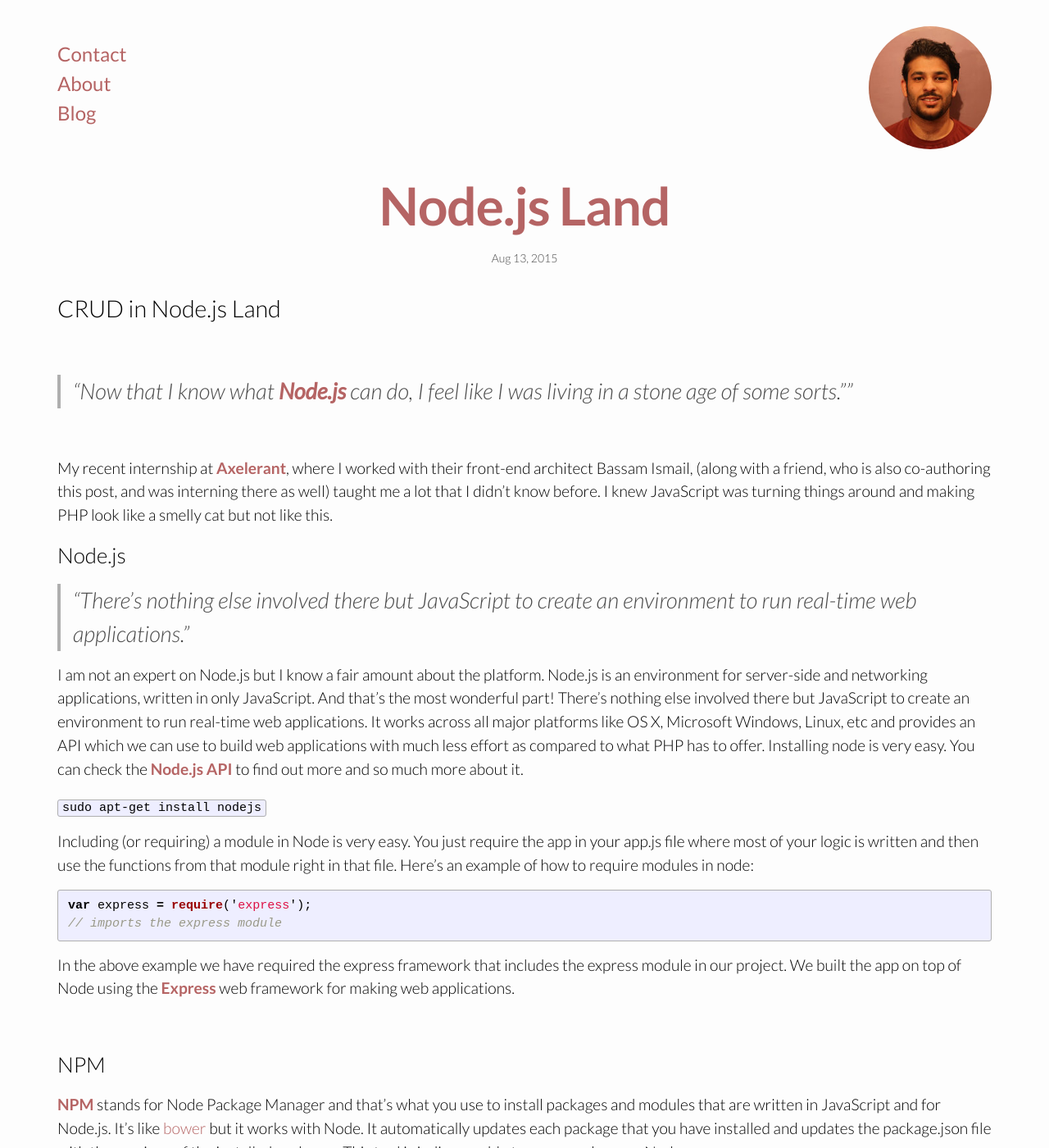
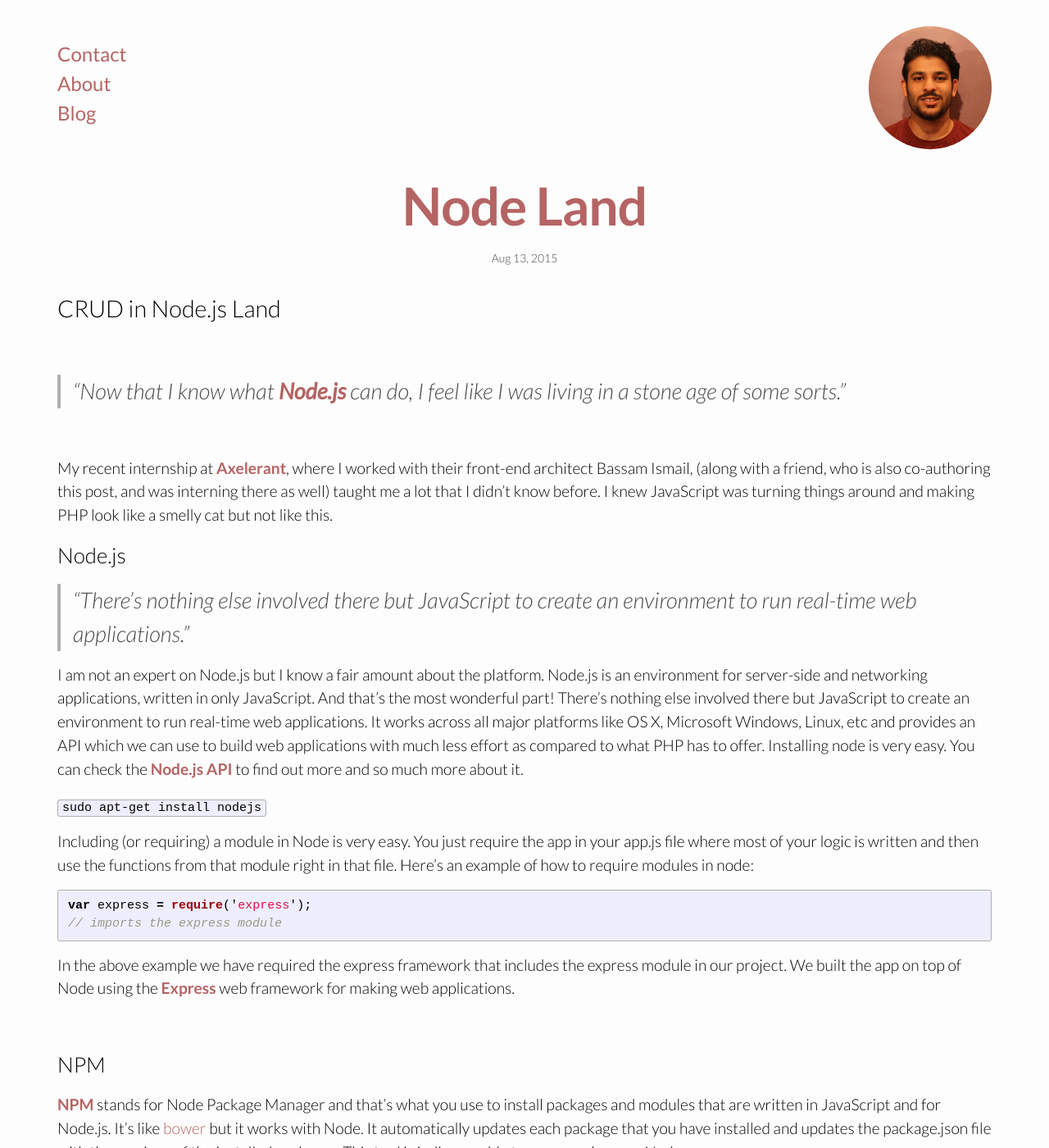
Before and after one commit to adamfredie/adamfredie.github.io, a Jekyll site: the page built from _posts/2015-08-21-Node.js-Land.markdown, in a window 1280 px wide and 1400 px high. Shown: the whole window at 82% size. Built offline with Jekyll 4.4.1, drawn with Linux system fonts in a browser that asks for light colours; some of the changed text lies outside the part shown.

```diff
--- a/_posts/2015-08-21-Node.js-Land.markdown
+++ b/_posts/2015-08-21-Node.js-Land.markdown
@@ -1,6 +1,6 @@
 ---
 layout: post
-title:  "Node.js Land"
+title:  "Node Land"
 date:   2015-08-13 17:06:28
 categories: review
 ---
@@ -8,7 +8,7 @@ categories: review
 
 <br />
 
->"Now that I know what **[Node.js](nodejs.org)** can do, I feel like I  was living in a stone age of some sorts.""
+>"Now that I know what **[Node.js](nodejs.org)** can do, I feel like I  was living in a stone age of some sorts."
 
 <br />
 
@@ -52,7 +52,7 @@ Installing packages using NPM was as simple as
 
 This will install the package in your current folder or you could use -g to install it globally.
 
-`npm install package-name`
+`npm install package-name -g`
 
 During the internship we used Node.js to create a full, working CRUD app and called the project Janus Blog (which we turned into a blogging app). Instead of using SASS, we used Stylus to style the front-end and the experience while writing code with Stylus was so much better and convenient than SASS. I am not talking about the negative effect of convenience where you get lazy and let the software do everything for you. What Stylus did was that it automatically made us write clean and better managed code. You cannot get that from SASS. That's the power of Stylus. The Python-like indentation seemed uncomfortable to me at first but after a while I started enjoying writing with it.
 
```
